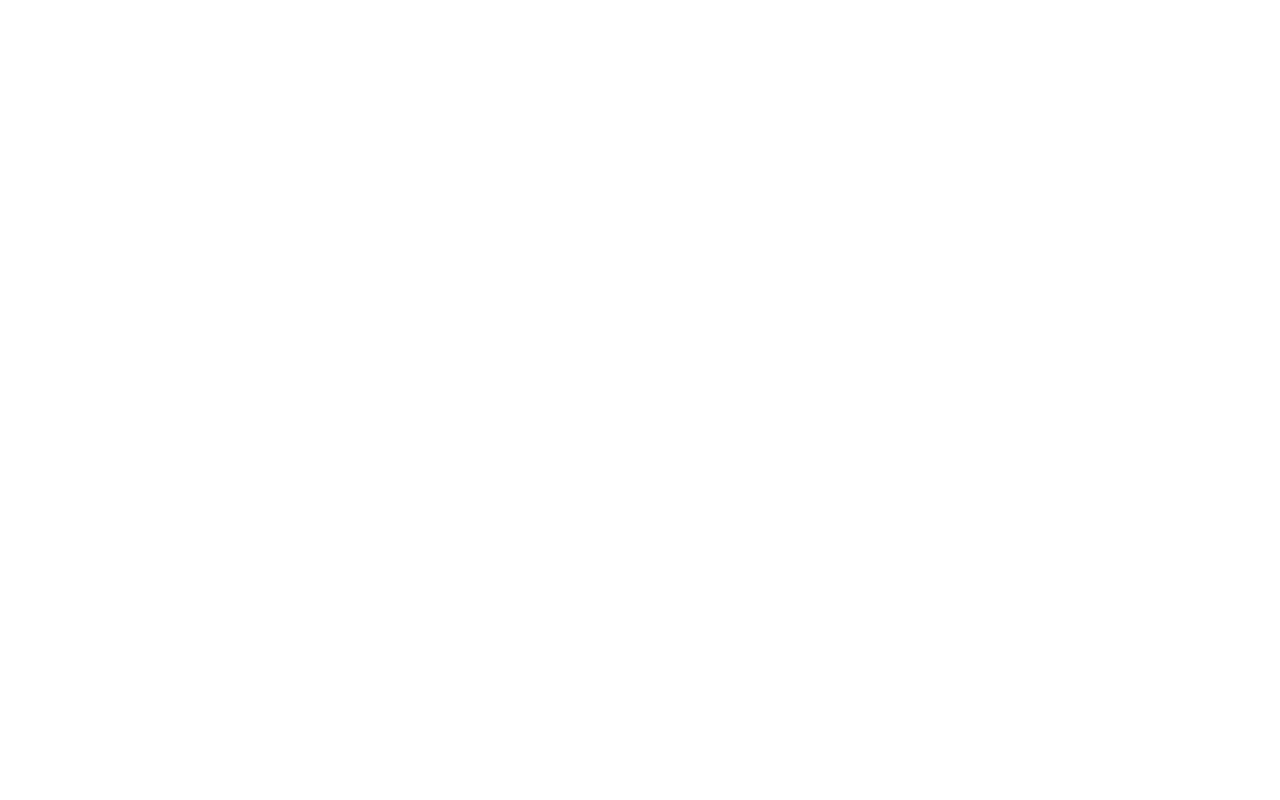
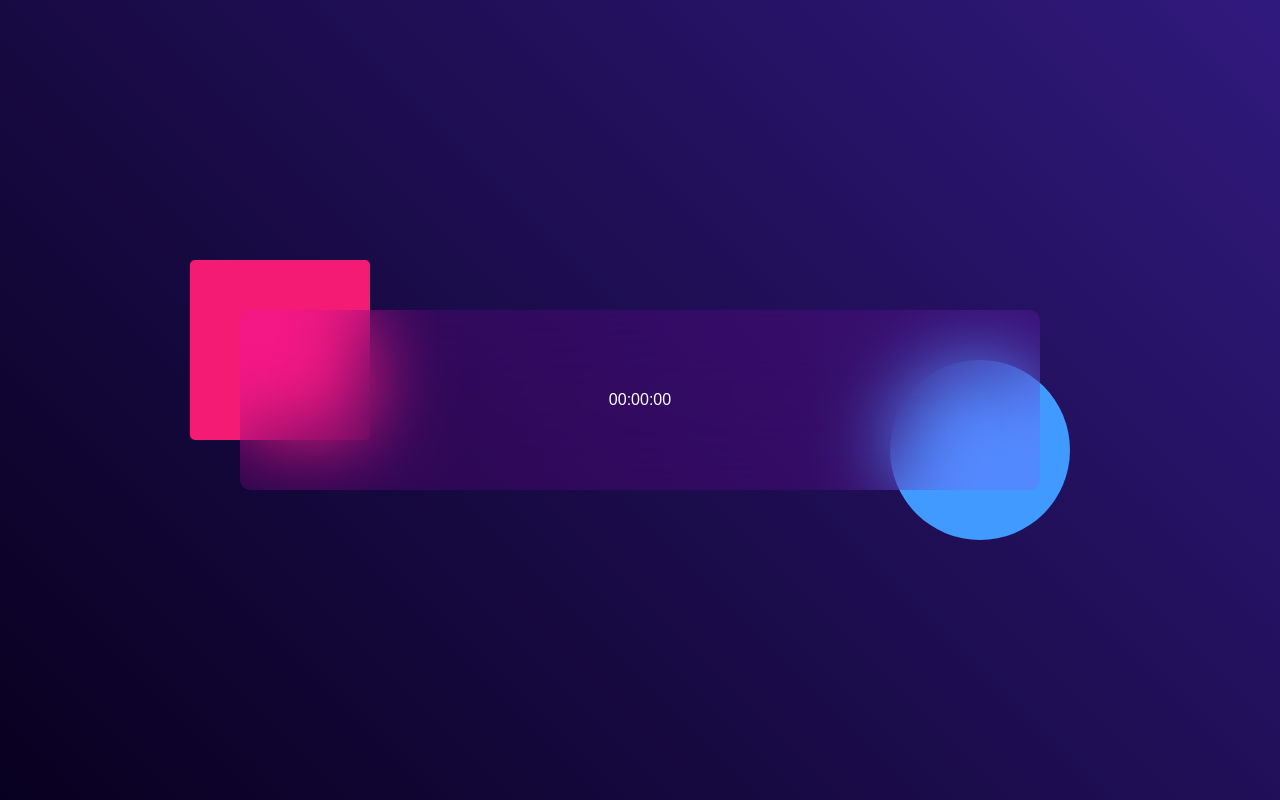
Before and after one commit to Khang8078/digital-clock, a plain HTML site: page index.html in a window 1280 px wide. Drawn offline with Linux system fonts and the light colour scheme.

Commit message:
set up html n css

```diff
--- a/index.html
+++ b/index.html
@@ -3,10 +3,17 @@
 <head>
     <meta charset="UTF-8">
     <meta name="viewport" content="width=device-width, initial-scale=1.0">
-    <title>Document</title>
+    <title>Digital Clock - Easy Tutorials</title>
     <link rel="stylesheet" href="style.css">
 </head>
 <body>
+    <div class="hero">
+        <div class="container">
+            <div class="clock">
+                00:00:00
+            </div>
+        </div>
+    </div>
 
 </body>
 </html>
--- a/style.css
+++ b/style.css
@@ -4,3 +4,63 @@
     font-family: 'Poppins', sans-serif;
     box-sizing: border-box;
 }
+
+.hero{
+    width: 100%;
+    min-height: 100vh;
+    background: linear-gradient(45deg, #08001f, #30197d);
+    color: #fff;
+    position: relative;
+
+}
+.container{
+    width: 800px;
+    height: 180px;
+    position: absolute;
+    top: 50%;
+    left: 50%;
+    transform: translate(-50%,-50%);
+
+}
+.clock{
+    width: 100%;
+    height: 100%;
+    background:rgba(235, 0, 255, 0.11) ;
+    border-radius: 10px;
+    display: flex;
+    align-items: center;
+    justify-content: center;
+    backdrop-filter: blur(40px);
+
+}
+
+.container::before{
+    content: '';
+    width: 180px;
+    height: 180px;
+    background: #f41b75;
+    border-radius: 5px;
+    position: absolute;
+    left: -50px;
+    top: -50px;
+    z-index: -1;
+}
+
+.container::after{
+    content: '';
+    width: 180px;
+    height: 180px;
+    background: #419aff;
+    border-radius: 50%;
+    position: absolute;
+    right: -30px;
+    bottom: -50px;
+    z-index: -1;
+}
+.clock span{
+    font-size: 80PX;
+    width: 110px;
+    display: inline-block;
+    text-align: center;
+    position: relative;
+}
```
